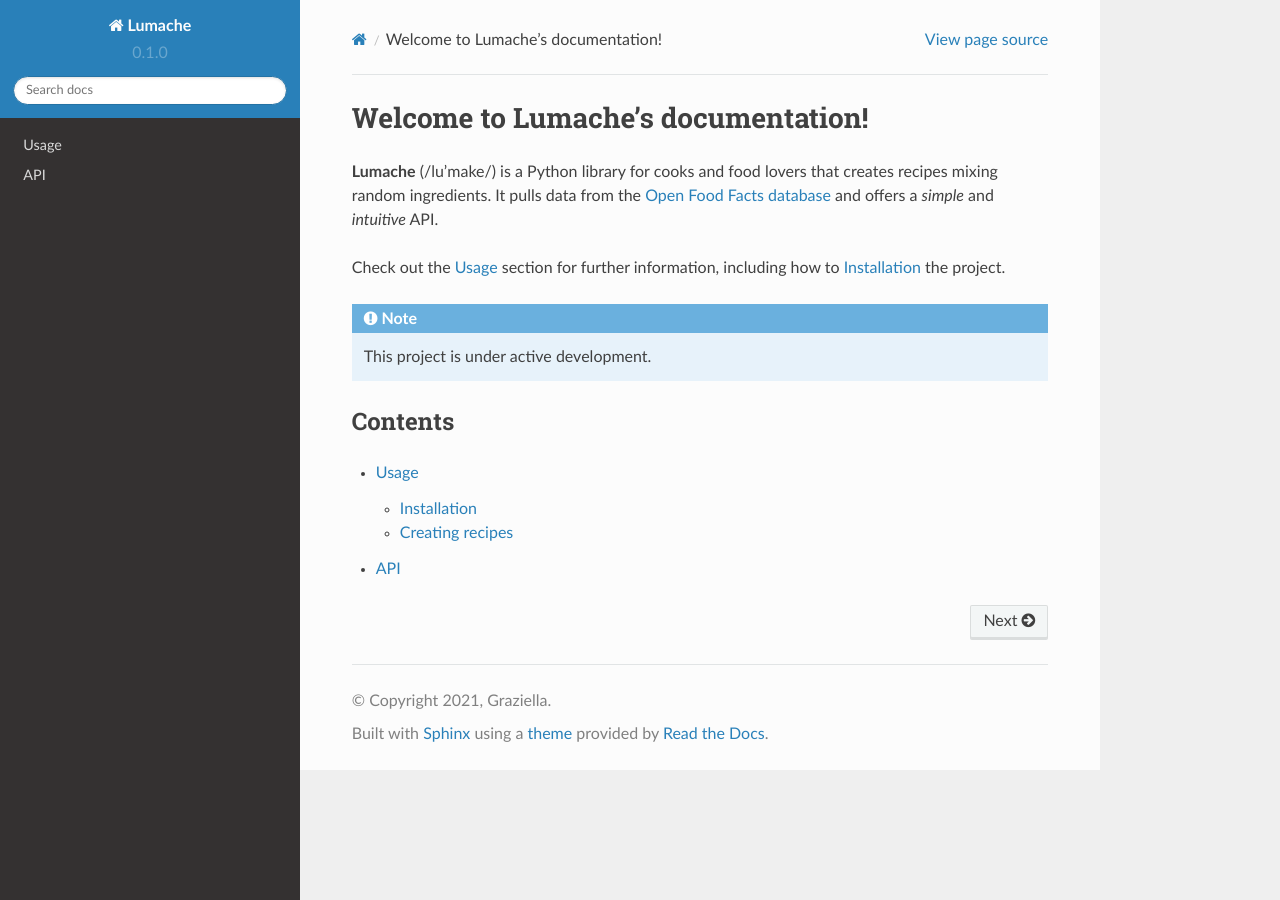
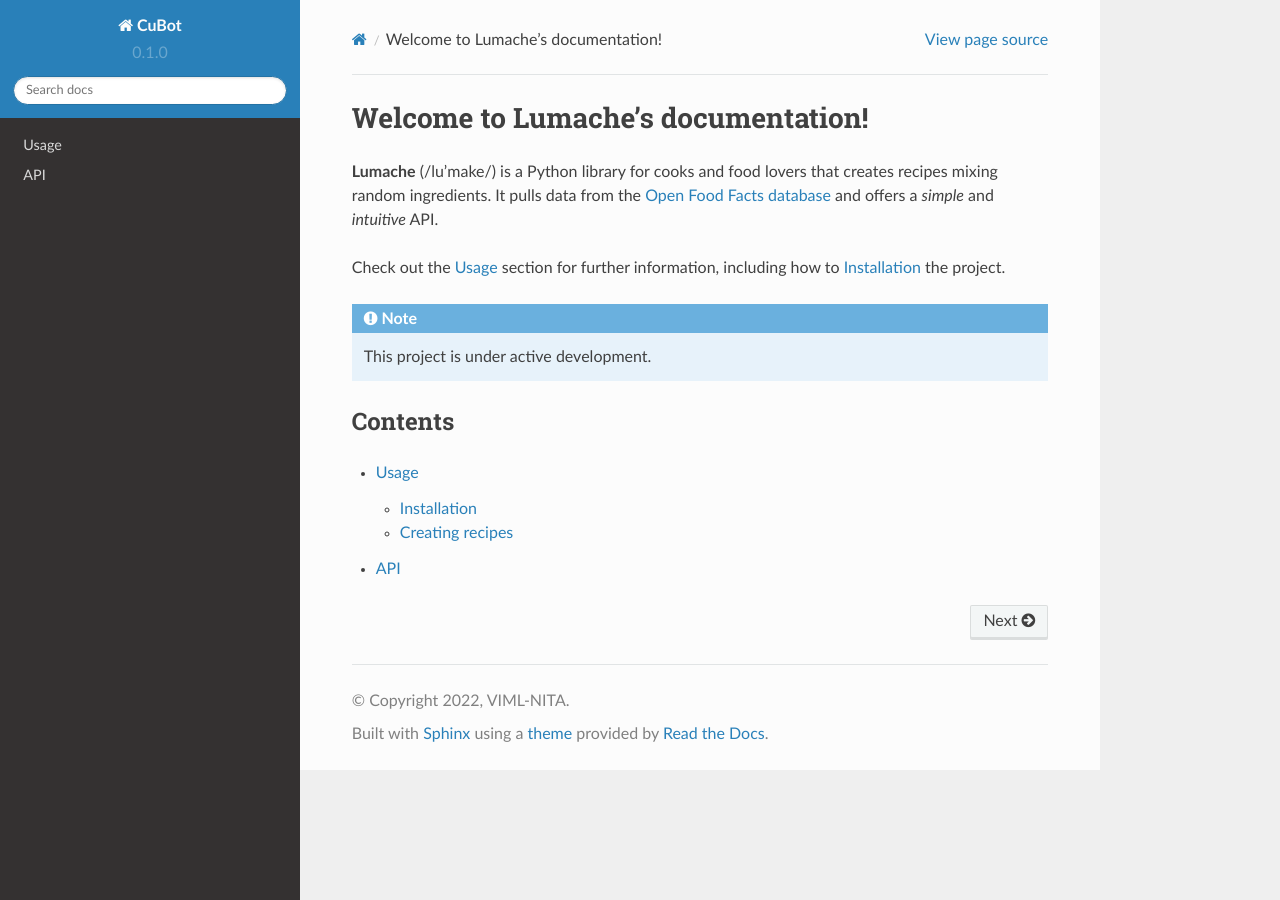
Before and after one commit to VIML-NITA/docs, a Sphinx documentation site: the page built from docs/source/index.rst, in a window 1280 px wide. Built offline with Sphinx 7.4.7 and the Read the Docs theme 2.0.0, drawn with Linux system fonts in a browser that asks for light colours.

Commit message:
Update conf.py

```diff
--- a/docs/source/conf.py
+++ b/docs/source/conf.py
@@ -2,9 +2,9 @@
 
 # -- Project information
 
-project = 'Lumache'
-copyright = '2021, Graziella'
-author = 'Graziella'
+project = 'CuBot'
+copyright = '2022, VIML-NITA'
+author = 'VIML-NITA'
 
 release = '0.1'
 version = '0.1.0'
```
